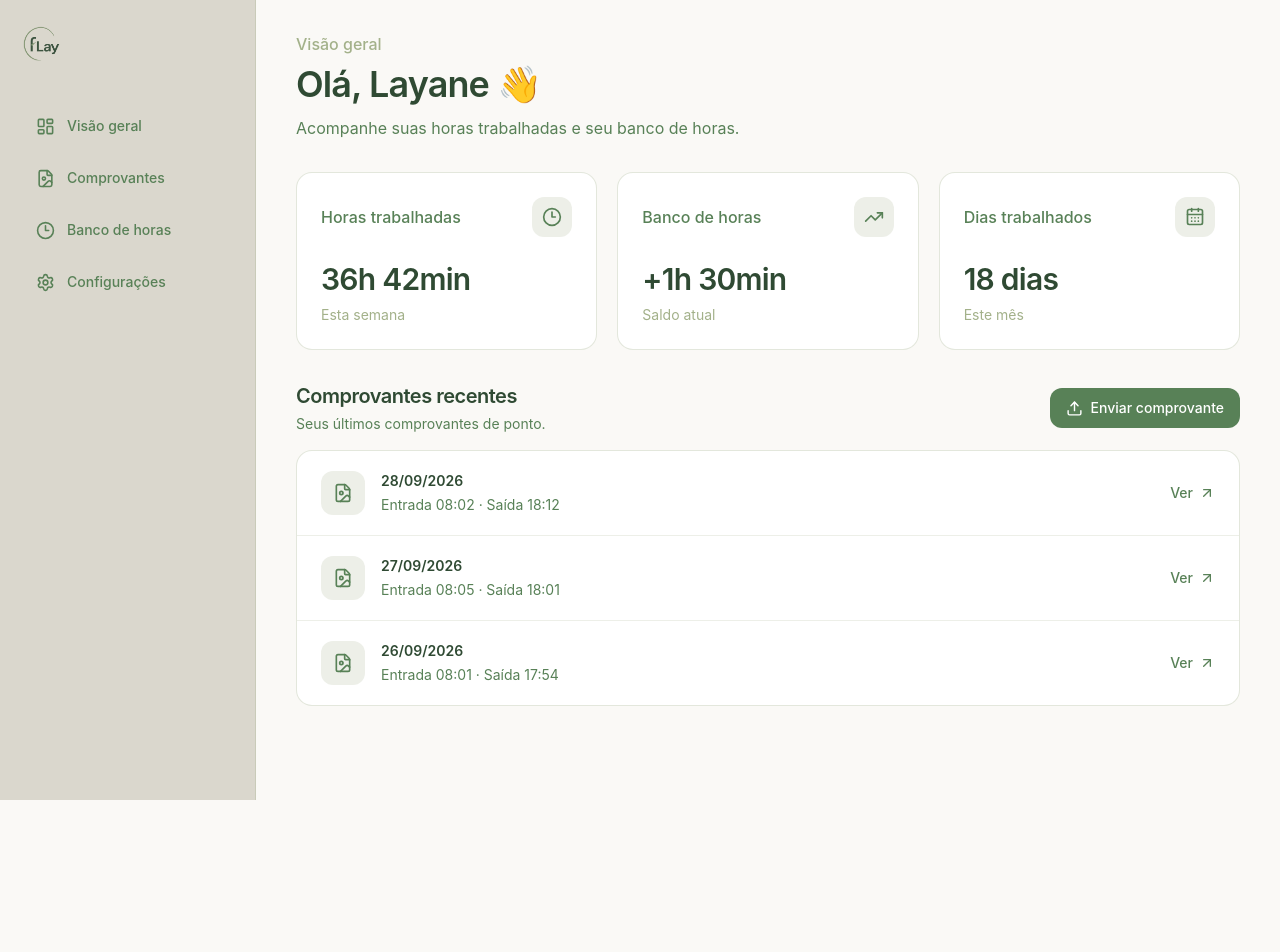
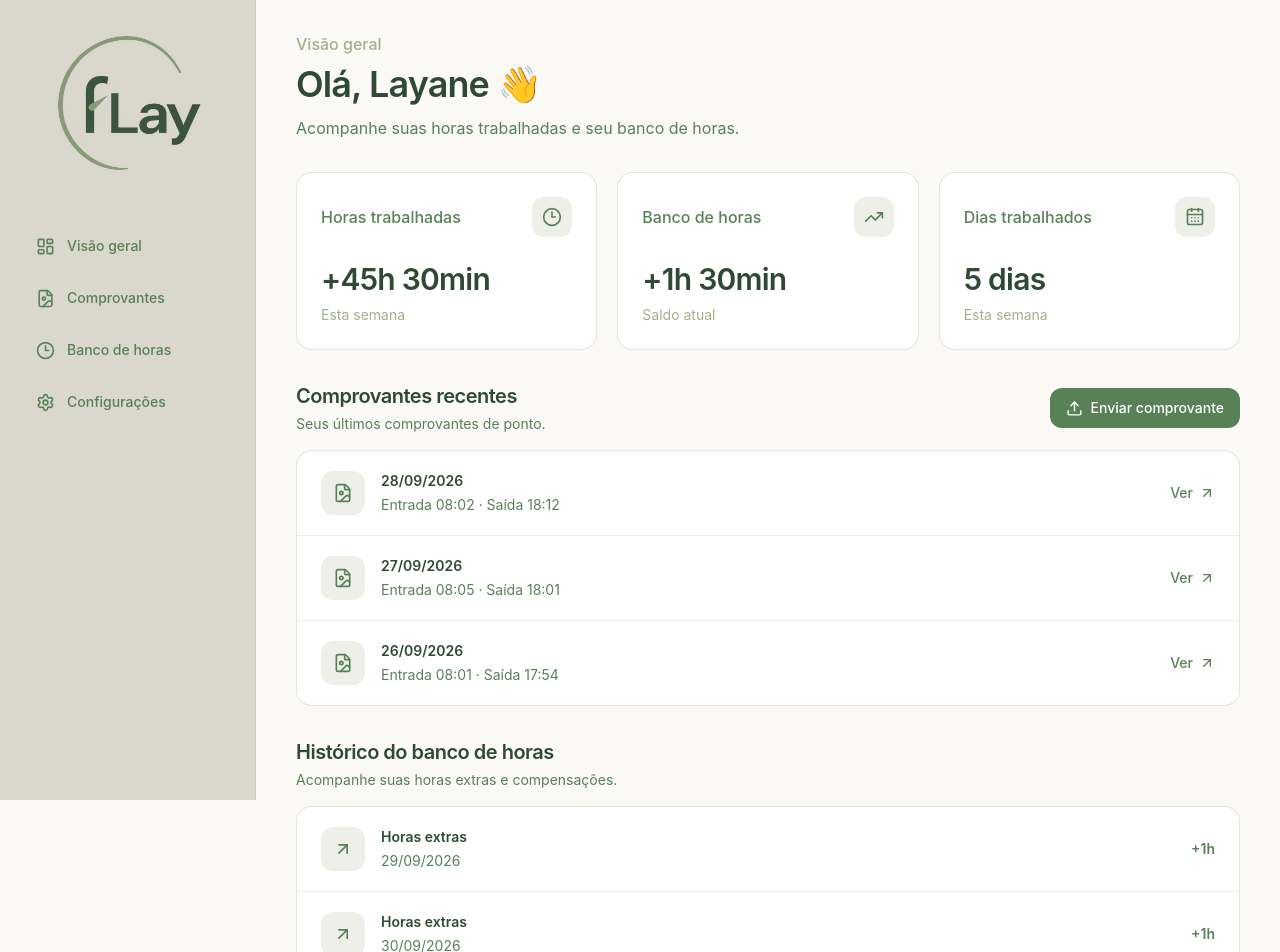
Before and after one commit to pedrqca/fLay, a React (Vite) app in the folder fLay-web/: page / in a window 1280 px wide. Shown: the top 952 px of the page. Before the commit the page ends 800 px from the top, so only its background shows below. Built offline with nearby package versions, Linux system fonts and the light colour scheme.

Commit message:
feat: connect dashboard stats to calculations

```diff
--- /dev/null
+++ b/fLay-web/src/components/dashboard/BankHistory.tsx
@@ -0,0 +1,77 @@
+import { ArrowDownLeft, ArrowUpRight } from 'lucide-react'
+
+import type { BankTransaction } from '../../utils/bankCalculator'
+import { formatMinutes } from '../../utils/timeFormatter'
+
+interface BankHistoryProps {
+    transactions: BankTransaction[]
+}
+
+export function BankHistory({
+    transactions,
+}: BankHistoryProps) {
+    return (
+        <section className="mt-8">
+            <div className="mb-4">
+                <h2 className="text-xl font-semibold tracking-tight text-[#2F4A33]">
+                    Histórico do banco de horas
+                </h2>
+
+                <p className="mt-1 text-sm text-[#588157]">
+                    Acompanhe suas horas extras e compensações.
+                </p>
+            </div>
+
+            <div className="overflow-hidden rounded-2xl border border-[#A3B18A]/30 bg-white">
+                {transactions.map((transaction) => {
+                    const isExtra =
+                        transaction.type === 'EXTRA'
+
+                    return (
+                        <article
+                            key={`${transaction.date}-${transaction.type}-${transaction.minutes}`}
+                            className="flex items-center justify-between border-b border-[#A3B18A]/20 px-6 py-5 last:border-b-0"
+                        >
+                            <div className="flex items-center gap-4">
+                                <div
+                                    className={`flex h-11 w-11 items-center justify-center rounded-xl ${isExtra
+                                            ? 'bg-[#A3B18A]/20 text-[#588157]'
+                                            : 'bg-[#DAD7CD] text-[#588157]'
+                                        }`}
+                                >
+                                    {isExtra ? (
+                                        <ArrowUpRight size={20} />
+                                    ) : (
+                                        <ArrowDownLeft size={20} />
+                                    )}
+                                </div>
+
+                                <div>
+                                    <p className="text-sm font-semibold text-[#2F4A33]">
+                                        {transaction.description}
+                                    </p>
+
+                                    <p className="mt-1 text-sm text-[#588157]">
+                                        {transaction.date}
+                                    </p>
+                                </div>
+                            </div>
+
+                            <p
+                                className={`text-sm font-semibold ${isExtra
+                                        ? 'text-[#588157]'
+                                        : 'text-[#2F4A33]'
+                                    }`}
+                            >
+                                {isExtra ? '+' : '-'}
+                                {formatMinutes(
+                                    transaction.minutes,
+                                ).replace('+', '')}
+                            </p>
+                        </article>
+                    )
+                })}
+            </div>
+        </section>
+    )
+}
--- a/fLay-web/src/components/layout/Sidebar.tsx
+++ b/fLay-web/src/components/layout/Sidebar.tsx
@@ -4,6 +4,8 @@ import {
     Clock3,
     Settings,
 } from 'lucide-react'
+
+import logo from '../../assets/logo/flay-logo.png'
 
 const menuItems = [
     {
@@ -26,12 +28,12 @@ const menuItems = [
 
 export function Sidebar() {
     return (
-        <aside className="flex h-screen w-64 flex-col border-r border-[#A3B18A]/30 bg-[#DAD7CD] px-5 py-6">
-            <div className="mb-10">
+        <aside className="sticky top-0 flex h-screen w-64 shrink-0 flex-col border-r border-[#A3B18A]/30 bg-[#DAD7CD] px-5 py-6">
+            <div className="mb-10 flex justify-center">
                 <img
-                    src="/src/assets/logo/flay-logo.png"
+                    src={logo}
                     alt="fLay"
-                    className="h-10 w-auto"
+                    className="h-40 w-auto"
                 />
             </div>
 
--- a/fLay-web/src/pages/Dashboard.tsx
+++ b/fLay-web/src/pages/Dashboard.tsx
@@ -6,6 +6,7 @@ import {
 
 import { StatCard } from '../components/dashboard/StatCard'
 import { RecentProofs } from '../components/dashboard/RecentProofs'
+import { BankHistory } from '../components/dashboard/BankHistory'
 
 import {
     calculateWeek,
@@ -90,7 +91,9 @@ export function Dashboard() {
                 <section className="grid gap-5 md:grid-cols-2 lg:grid-cols-3">
                     <StatCard
                         title="Horas trabalhadas"
-                        value="36h 42min"
+                        value={formatMinutes(
+                            weekResult.totalWorkedMinutes,
+                        )}
                         description="Esta semana"
                         icon={Clock3}
                     />
@@ -106,13 +109,17 @@ export function Dashboard() {
 
                     <StatCard
                         title="Dias trabalhados"
-                        value="18 dias"
-                        description="Este mês"
+                        value={`${weekResult.days.length} dias`}
+                        description="Esta semana"
                         icon={CalendarDays}
                     />
                 </section>
 
                 <RecentProofs />
+
+                <BankHistory
+                    transactions={bankTransactions}
+                />
             </div>
         </main>
     )
```
